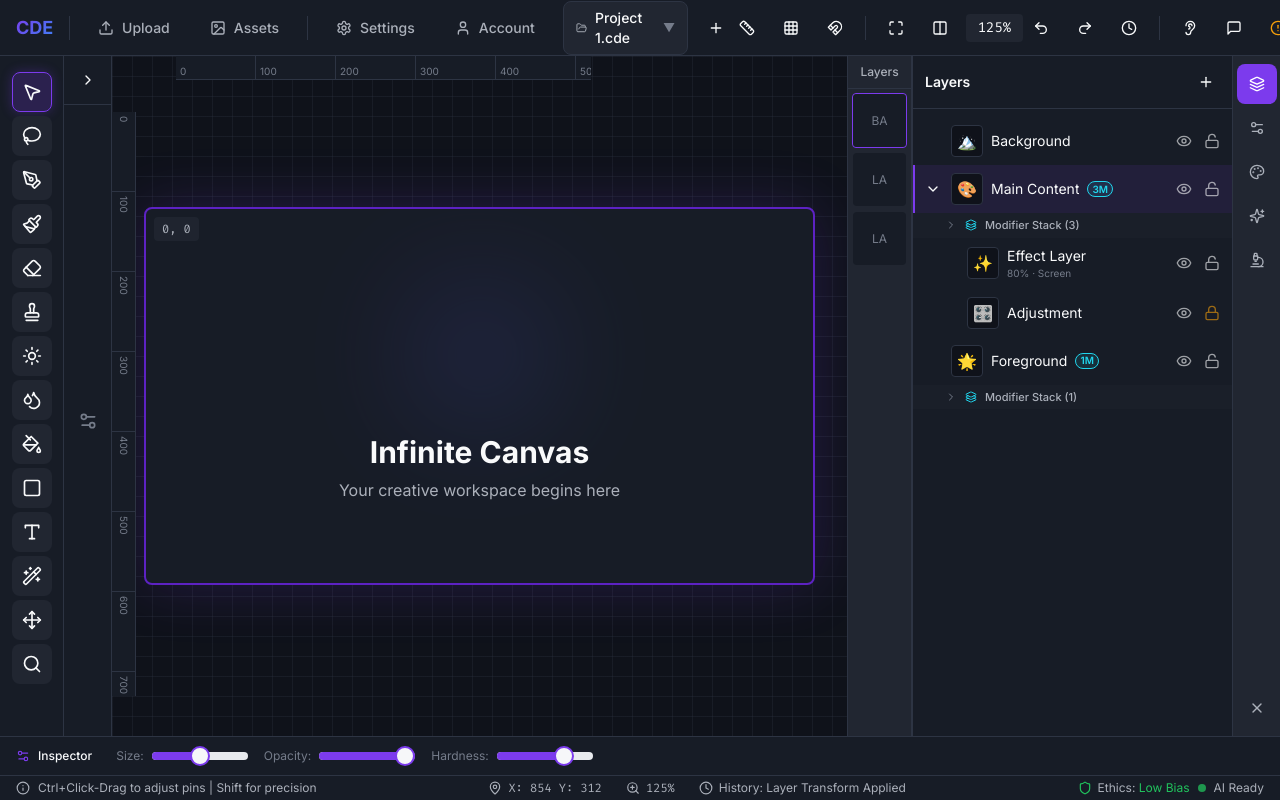
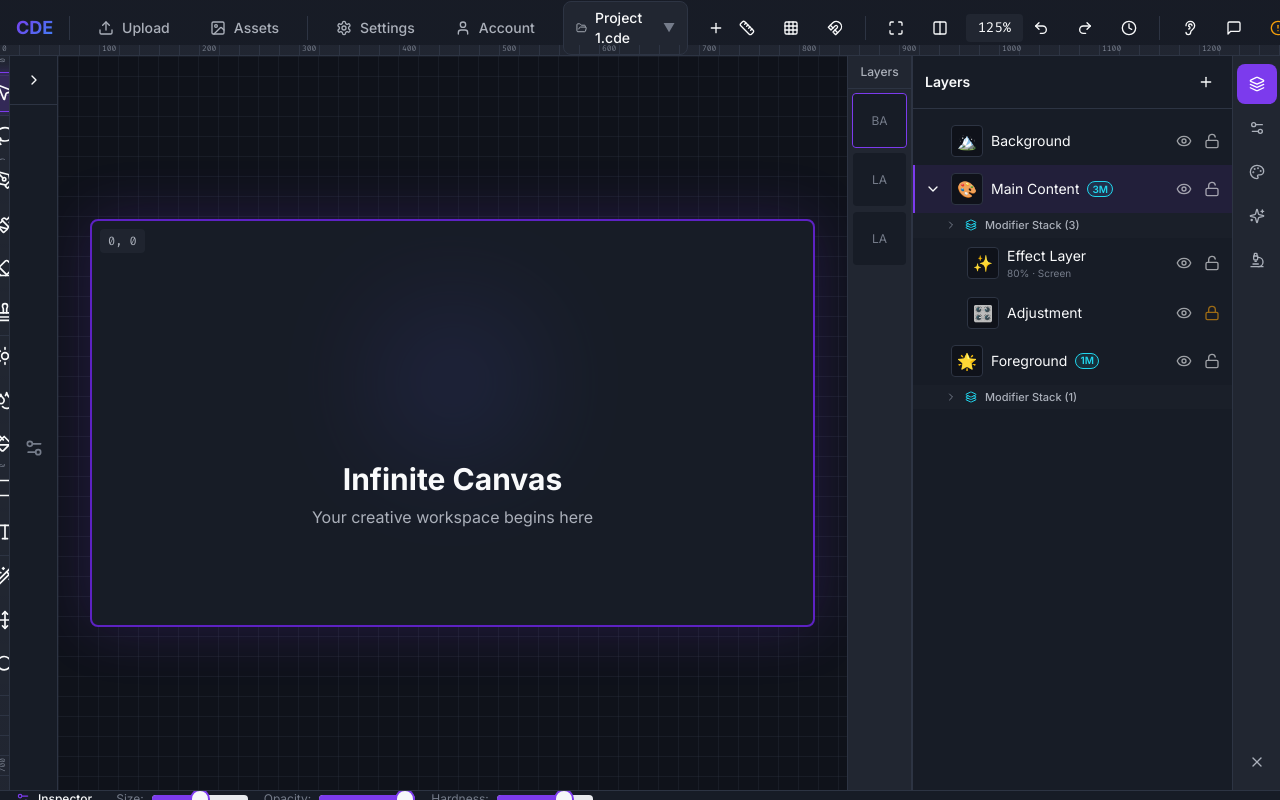
Before and after one commit to chbohme10-dotcom/cognitive-brush, a React (Vite) app: page / in a window 1280 px wide. Built offline with nearby package versions, Linux system fonts and the light colour scheme; the HTML template or start-up script is replaced by a standard one.

Commit message:
Refactor canvas rulers and add animations

```diff
--- a/src/components/BottomBar.tsx
+++ b/src/components/BottomBar.tsx
@@ -1,9 +1,17 @@
+import { useState } from "react";
 import { Info, MapPin, ZoomIn, Clock, Shield, Settings2 } from "lucide-react";
 import { Slider } from "@/components/ui/slider";
 
 export const BottomBar = () => {
+  const [isHovered, setIsHovered] = useState(false);
+
   return (
-    <footer className="h-16 border-t border-[hsl(var(--cde-border-subtle))] bg-[hsl(var(--cde-bg-secondary))] flex flex-col">
+    <footer
+      className="border-t border-[hsl(var(--cde-border-subtle))] bg-[hsl(var(--cde-bg-secondary))] flex flex-col transition-all duration-300 ease-in-out overflow-hidden"
+      style={{ height: isHovered ? '64px' : '10px' }}
+      onMouseEnter={() => setIsHovered(true)}
+      onMouseLeave={() => setIsHovered(false)}
+    >
       {/* Top row: Inspector/Tool Parameters */}
       <div className="h-10 flex items-center gap-6 px-4 border-b border-[hsl(var(--cde-border-subtle))]">
         <div className="flex items-center gap-2 text-[hsl(var(--cde-text-primary))]">
--- a/src/components/Canvas.tsx
+++ b/src/components/Canvas.tsx
@@ -1,8 +1,12 @@
-import { useState } from "react";
+import { useState, useRef } from "react";
 
 export const Canvas = () => {
-  const [zoom] = useState(125);
+  const [zoom, setZoom] = useState(125);
   const [coordinates, setCoordinates] = useState({ x: 0, y: 0 });
+  const [panOffset, setPanOffset] = useState({ x: 0, y: 0 });
+  const [isPanning, setIsPanning] = useState(false);
+  const [isZooming, setIsZooming] = useState(false);
+  const panStartRef = useRef({ x: 0, y: 0 });
 
   const handleMouseMove = (e: React.MouseEvent) => {
     const rect = e.currentTarget.getBoundingClientRect();
@@ -10,12 +14,55 @@ export const Canvas = () => {
       x: Math.round(e.clientX - rect.left),
       y: Math.round(e.clientY - rect.top)
     });
+
+    if (isPanning && e.buttons === 2) {
+      const dx = e.clientX - panStartRef.current.x;
+      const dy = e.clientY - panStartRef.current.y;
+      setPanOffset(prev => ({
+        x: prev.x + dx,
+        y: prev.y + dy
+      }));
+      panStartRef.current = { x: e.clientX, y: e.clientY };
+    }
+  };
+
+  const handleMouseDown = (e: React.MouseEvent) => {
+    if (e.button === 2) {
+      setIsPanning(true);
+      panStartRef.current = { x: e.clientX, y: e.clientY };
+      e.preventDefault();
+    }
+  };
+
+  const handleMouseUp = (e: React.MouseEvent) => {
+    if (e.button === 2) {
+      setIsPanning(false);
+      setIsZooming(false);
+    }
+  };
+
+  const handleWheel = (e: React.WheelEvent) => {
+    if (isZooming || e.buttons === 2) {
+      e.preventDefault();
+      const delta = e.deltaY > 0 ? -5 : 5;
+      setZoom(prev => Math.max(25, Math.min(400, prev + delta)));
+    }
+  };
+
+  const handleContextMenu = (e: React.MouseEvent) => {
+    e.preventDefault();
+    setIsZooming(true);
   };
 
   return (
     <main
       className="flex-1 relative overflow-hidden bg-[hsl(var(--cde-bg-primary))]"
       onMouseMove={handleMouseMove}
+      onMouseDown={handleMouseDown}
+      onMouseUp={handleMouseUp}
+      onWheel={handleWheel}
+      onContextMenu={handleContextMenu}
+      style={{ cursor: isPanning ? 'grabbing' : 'default' }}
     >
       {/* Canvas Grid Background */}
       <div
@@ -37,7 +84,8 @@ export const Canvas = () => {
           style={{
             width: `${zoom}%`,
             aspectRatio: '16/9',
-            boxShadow: '0 0 60px hsl(262 83% 58% / 0.2)'
+            boxShadow: '0 0 60px hsl(262 83% 58% / 0.2)',
+            transform: `translate(${panOffset.x}px, ${panOffset.y}px)`
           }}
         >
           {/* Canvas Content Placeholder */}
@@ -62,27 +110,6 @@ export const Canvas = () => {
         </div>
       </div>
 
-      {/* Ruler - Top */}
-      <div className="absolute top-0 left-16 right-64 h-6 bg-[hsl(var(--cde-bg-secondary))] border-b border-[hsl(var(--cde-border-subtle))] flex items-center overflow-hidden">
-        {Array.from({ length: 50 }).map((_, i) => (
-          <div key={i} className="flex-shrink-0 w-20 h-full border-r border-[hsl(var(--cde-border-subtle))] relative">
-            <span className="absolute bottom-0 left-1 text-[10px] text-[hsl(var(--cde-text-muted))]">
-              {i * 100}
-            </span>
-          </div>
-        ))}
-      </div>
-
-      {/* Ruler - Left */}
-      <div className="absolute left-0 top-14 bottom-10 w-6 bg-[hsl(var(--cde-bg-secondary))] border-r border-[hsl(var(--cde-border-subtle))] flex flex-col overflow-hidden">
-        {Array.from({ length: 30 }).map((_, i) => (
-          <div key={i} className="flex-shrink-0 h-20 w-full border-b border-[hsl(var(--cde-border-subtle))] relative">
-            <span className="absolute top-1 right-1 text-[10px] text-[hsl(var(--cde-text-muted))] [writing-mode:vertical-lr]">
-              {i * 100}
-            </span>
-          </div>
-        ))}
-      </div>
     </main>
   );
 };
--- a/src/components/LeftToolbar.tsx
+++ b/src/components/LeftToolbar.tsx
@@ -40,6 +40,7 @@ export const LeftToolbar = () => {
   const [activeTool, setActiveTool] = useState('select');
   const [showGenerateDialog, setShowGenerateDialog] = useState(false);
   const [showEditDialog, setShowEditDialog] = useState(false);
+  const [isHovered, setIsHovered] = useState(false);
 
   const handleToolClick = (toolId: string) => {
     setActiveTool(toolId);
@@ -52,7 +53,41 @@ export const LeftToolbar = () => {
     <>
       <AIGenerateDialog open={showGenerateDialog} onOpenChange={setShowGenerateDialog} />
       <AIEditDialog open={showEditDialog} onOpenChange={setShowEditDialog} />
-    <aside className="w-16 border-r border-[hsl(var(--cde-border-subtle))] bg-[hsl(var(--cde-bg-secondary))] flex flex-col items-center py-4 gap-1">
+    <aside
+      className="border-r border-[hsl(var(--cde-border-subtle))] flex flex-col items-center py-4 gap-1 relative overflow-hidden transition-all duration-300 ease-in-out"
+      style={{
+        width: isHovered ? '64px' : '10px',
+        background: `
+          linear-gradient(to right, hsl(var(--cde-bg-secondary)) 0%, hsl(var(--cde-bg-secondary)) calc(100% - 10px), hsl(var(--cde-bg-tertiary)) calc(100% - 10px)),
+          repeating-linear-gradient(
+            0deg,
+            hsl(var(--cde-border-subtle)) 0px,
+            hsl(var(--cde-border-subtle)) 1px,
+            transparent 1px,
+            transparent 20px
+          )
+        `,
+        backgroundPosition: '0 0, 100% 0',
+        backgroundSize: '100% 100%, 10px 100px'
+      }}
+      onMouseEnter={() => setIsHovered(true)}
+      onMouseLeave={() => setIsHovered(false)}
+    >
+        {/* Ruler markings */}
+        <div className="absolute right-0 top-0 bottom-0 w-[10px] flex flex-col pointer-events-none">
+          {Array.from({ length: 50 }).map((_, i) => (
+            <div key={i} className="flex-shrink-0 h-5 w-full border-b border-[hsl(var(--cde-border-subtle))] relative">
+              {i % 5 === 0 && (
+                <span
+                  className="absolute right-0 top-0.5 text-[8px] text-[hsl(var(--cde-text-muted))] font-mono"
+                  style={{ writingMode: 'vertical-rl', transform: 'rotate(180deg)' }}
+                >
+                  {i * 20}
+                </span>
+              )}
+            </div>
+          ))}
+        </div>
         {tools.map((tool) => {
           const Icon = tool.icon;
           return (
--- a/src/components/RightPanel.tsx
+++ b/src/components/RightPanel.tsx
@@ -12,6 +12,7 @@ import { Tooltip, TooltipContent, TooltipProvider, TooltipTrigger } from "@/comp
 export const RightPanel = () => {
   const [activePanel, setActivePanel] = useState<string>("layers");
   const [isOpen, setIsOpen] = useState(true);
+  const [isActivatorHovered, setIsActivatorHovered] = useState(false);
 
   // Mock layer data - in production this would come from a global state
   const [layers, setLayers] = useState([
@@ -54,7 +55,12 @@ export const RightPanel = () => {
   };
 
   return (
-    <aside className="flex border-l border-[hsl(var(--cde-border-subtle))] bg-[hsl(var(--cde-bg-secondary))]">
+    <aside
+      className="flex border-l border-[hsl(var(--cde-border-subtle))] bg-[hsl(var(--cde-bg-secondary))] transition-all duration-300 ease-in-out relative"
+      style={{
+        marginRight: !isOpen && !isActivatorHovered ? '-48px' : '0'
+      }}
+    >
       {/* Mini Layers Strip - Left Edge */}
       <LayerStripPanel
         layers={layers}
@@ -77,7 +83,11 @@ export const RightPanel = () => {
       )}
 
       {/* Activator Bar - Right Edge */}
-      <div className="w-12 bg-[hsl(var(--cde-bg-tertiary))] border-l border-[hsl(var(--cde-border-subtle))] flex flex-col items-center py-2 gap-1">
+      <div
+        className="w-12 bg-[hsl(var(--cde-bg-tertiary))] border-l border-[hsl(var(--cde-border-subtle))] flex flex-col items-center py-2 gap-1"
+        onMouseEnter={() => setIsActivatorHovered(true)}
+        onMouseLeave={() => setIsActivatorHovered(false)}
+      >
         {panels.map((panel) => (
           <TooltipProvider key={panel.id}>
             <Tooltip>
--- a/src/components/TopBar.tsx
+++ b/src/components/TopBar.tsx
@@ -23,12 +23,44 @@ import { AssetBrowserModal } from "./AssetBrowser/AssetBrowserModal";
 
 export const TopBar = () => {
   const [showAssetBrowser, setShowAssetBrowser] = useState(false);
+  const [isHovered, setIsHovered] = useState(false);
 
   return (
     <>
       <AssetBrowserModal open={showAssetBrowser} onOpenChange={setShowAssetBrowser} />
 
-      <header className="h-14 border-b border-[hsl(var(--cde-border-subtle))] bg-[hsl(var(--cde-bg-secondary))] flex items-center justify-between px-4 z-50">
+      <header
+        className="border-b border-[hsl(var(--cde-border-subtle))] flex items-center justify-between px-4 z-50 relative overflow-hidden transition-all duration-300 ease-in-out"
+        style={{
+          height: isHovered ? '56px' : '10px',
+          background: `
+            linear-gradient(to bottom, hsl(var(--cde-bg-secondary)) 0%, hsl(var(--cde-bg-secondary)) calc(100% - 10px), hsl(var(--cde-bg-tertiary)) calc(100% - 10px)),
+            repeating-linear-gradient(
+              90deg,
+              hsl(var(--cde-border-subtle)) 0px,
+              hsl(var(--cde-border-subtle)) 1px,
+              transparent 1px,
+              transparent 20px
+            )
+          `,
+          backgroundPosition: '0 0, 0 100%',
+          backgroundSize: '100% 100%, 100px 10px'
+        }}
+        onMouseEnter={() => setIsHovered(true)}
+        onMouseLeave={() => setIsHovered(false)}
+      >
+        {/* Ruler markings */}
+        <div className="absolute bottom-0 left-0 right-0 h-[10px] flex items-end pointer-events-none">
+          {Array.from({ length: 100 }).map((_, i) => (
+            <div key={i} className="flex-shrink-0 w-5 h-full border-r border-[hsl(var(--cde-border-subtle))] relative">
+              {i % 5 === 0 && (
+                <span className="absolute bottom-0 left-0.5 text-[8px] text-[hsl(var(--cde-text-muted))] font-mono">
+                  {i * 20}
+                </span>
+              )}
+            </div>
+          ))}
+        </div>
         {/* Left Section */}
         <div className="flex items-center gap-4">
           <div className="font-bold text-lg bg-clip-text text-transparent cde-gradient-primary">
```
